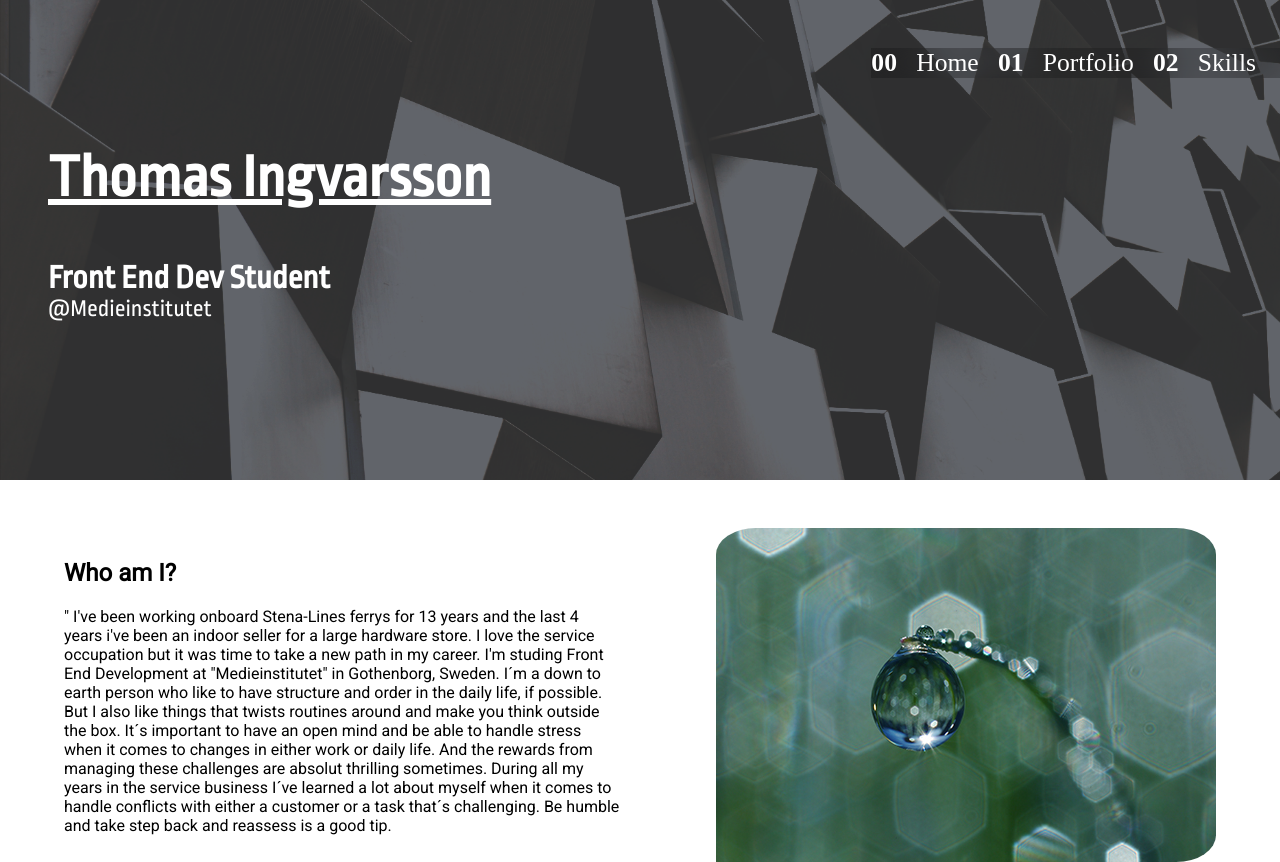
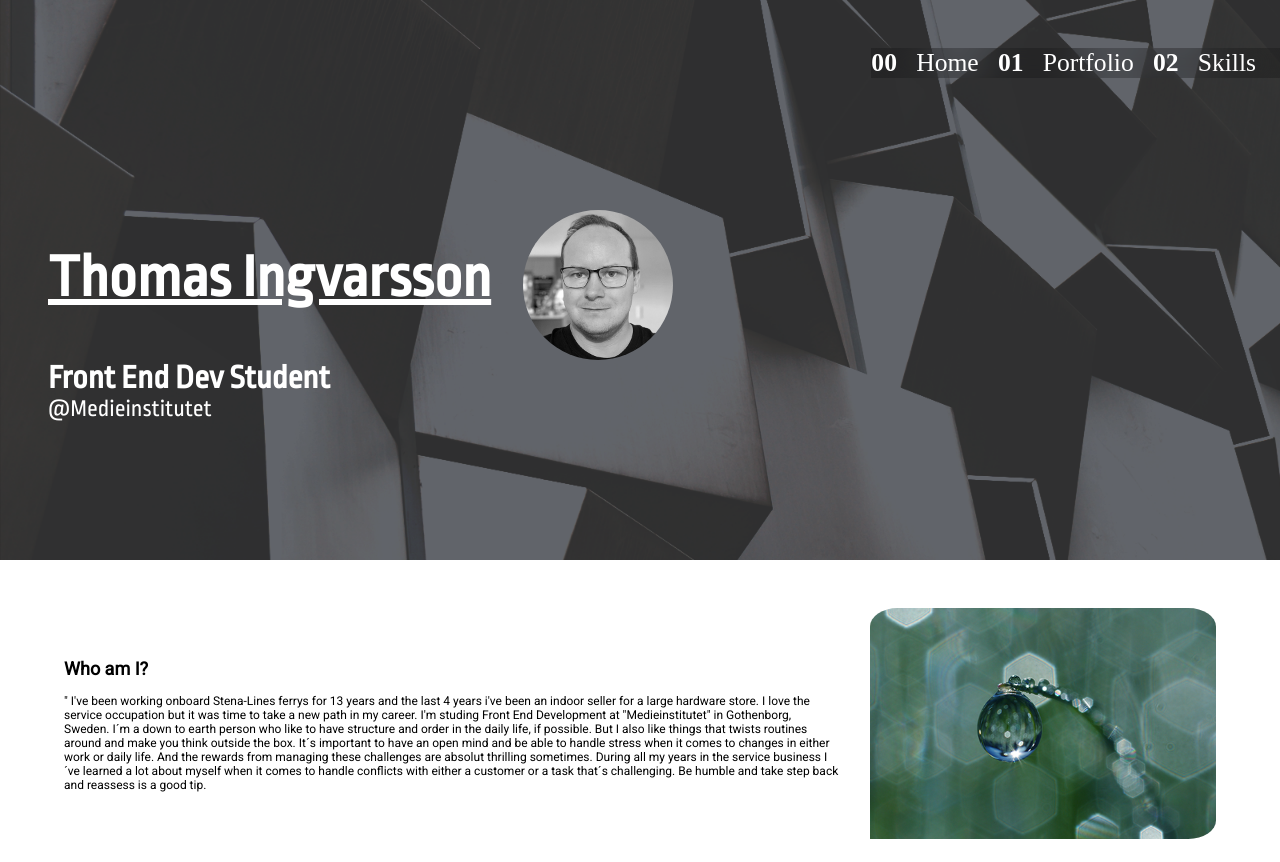
Before and after one commit to GunnarIng/My-CV-Resume, a plain HTML site: page index.html in a window 1280 px wide. After the commit the page ends 839 px from the top, so only its background shows below. Drawn offline with Linux system fonts and the light colour scheme.

Commit message:
made some animations

```diff
--- a/Style.css
+++ b/Style.css
@@ -17,7 +17,7 @@ body {
 
 .header {
   display: flex;
-  height: 60vh;
+  height: 70vh;
   padding-top: 3rem;
   padding-bottom: 4rem;
   justify-content: flex-end;
@@ -27,7 +27,7 @@ body {
 
 .header,
 img {
-  height: 60vh;
+  height: 70vh;
   background-size: cover;
   background-repeat: no-repeat;
 }
@@ -76,21 +76,36 @@ img {
   font-size: 1.5rem;
 }
 
+.profile-pic{
+position: relative;
+  width: 150px;
+  height: 150px;
+  object-fit: cover;
+  border-radius: 50%;
+  top: 4rem;
+  margin-left: 2rem;
+  filter: grayscale(100%);
+}
+
+
+
+
 .page-main {
-  font-family: "Roboto", sans-serif;
+  font-family: "Roboto";
+  font-size: 12px;
+  font-weight: 400;
   color: rgb(0, 0, 0);
   padding: 0rem 4rem 0 4rem;
 }
 
 .page-first {
   display: flex;
-  justify-content: center;
+  gap: 2rem;
   align-items: center;
 }
 .side-img {
-  width: 50%;
-  height: auto;
-  margin: 0 0 0 6rem;
+  width: 30%;
+  height: 100%;
   border-radius: 8% 8% 8% 0%;
 }
 
@@ -99,6 +114,43 @@ img {
 .m0 {
   margin: 0;
 }
+
+
+
+
+
+
+
+
+/* animations */
+@keyframes slideInFromLeft {
+  0% {
+    transform: translateX(-100%);
+  }
+  100% {
+    transform: translateX(0);
+  }
+}
+.front-name {
+  animation-name: slideInFromLeft;
+  animation-duration: 2s;
+}
+
+
+@keyframes slideInFromRight {
+  0% {
+    transform: translateX(100%);
+  }
+  100% {
+    transform: translateX(0);
+  }
+}
+.navbar {
+  animation-name: slideInFromRight;
+  animation-duration: 2s;
+}
+
+
 
 /*  max 360 mobile  inc tablet  right order with mediaquerys */
 
--- a/index.html
+++ b/index.html
@@ -16,9 +16,10 @@
   <body>
     <header class="header">
       <div class="front-name">
-        <h2><u>Thomas Ingvarsson</u></h2>
+        <h2><u>Thomas Ingvarsson</u><img class="profile-pic" src="./assets/img/profilepic.png" alt="picture of Thomas Ingvarsson"></h2>
         <h5 class="m0">Front End Dev Student</h5>
         <a href="https://medieinstitutet.se/">@Medieinstitutet</a>
+
       </div>
 
       <button id="menu-button" class="mobile-menu-toggle">
@@ -69,6 +70,7 @@
             my years in the service business I´ve learned a lot about myself when it comes to handle
             conflicts with either a customer or a task that´s challenging. Be humble and take step
             back and reassess is a good tip.
+
           </p>
         </article>
         <img class="side-img" src="./assets/img/dew drop.jpg" alt="">
```
